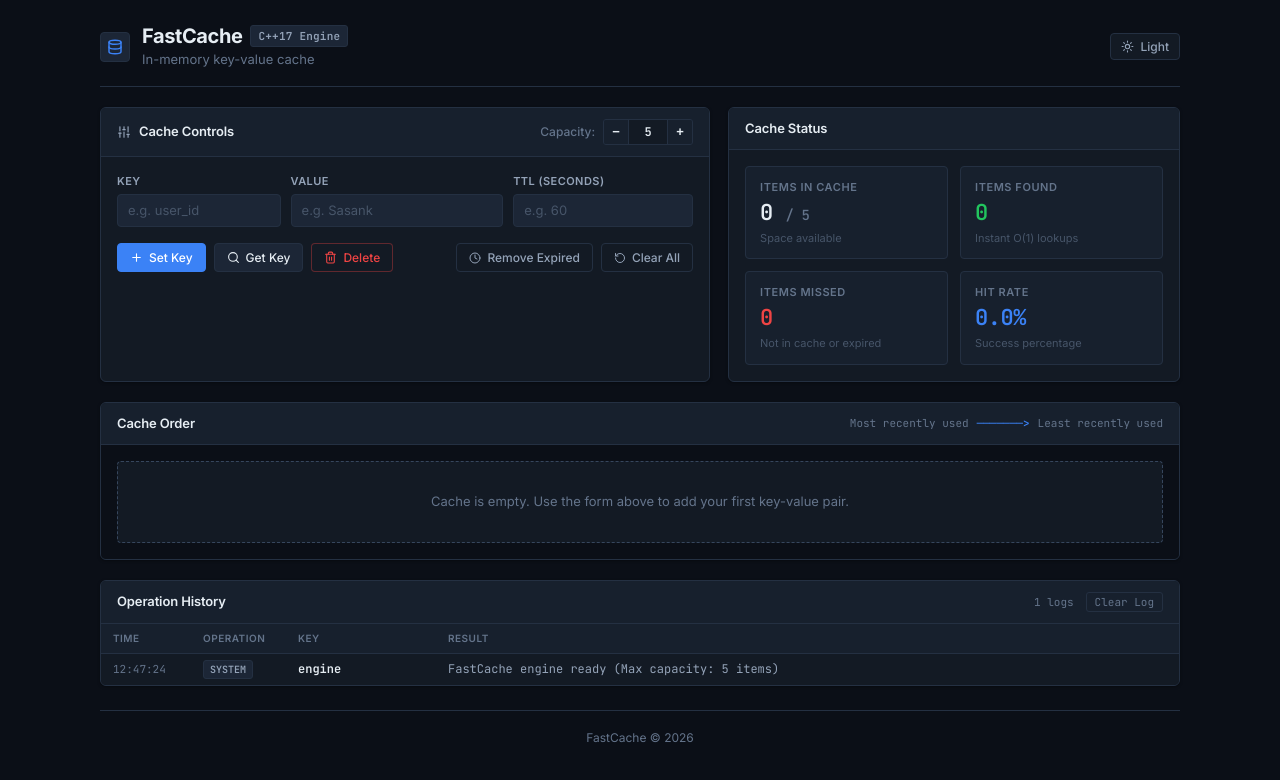
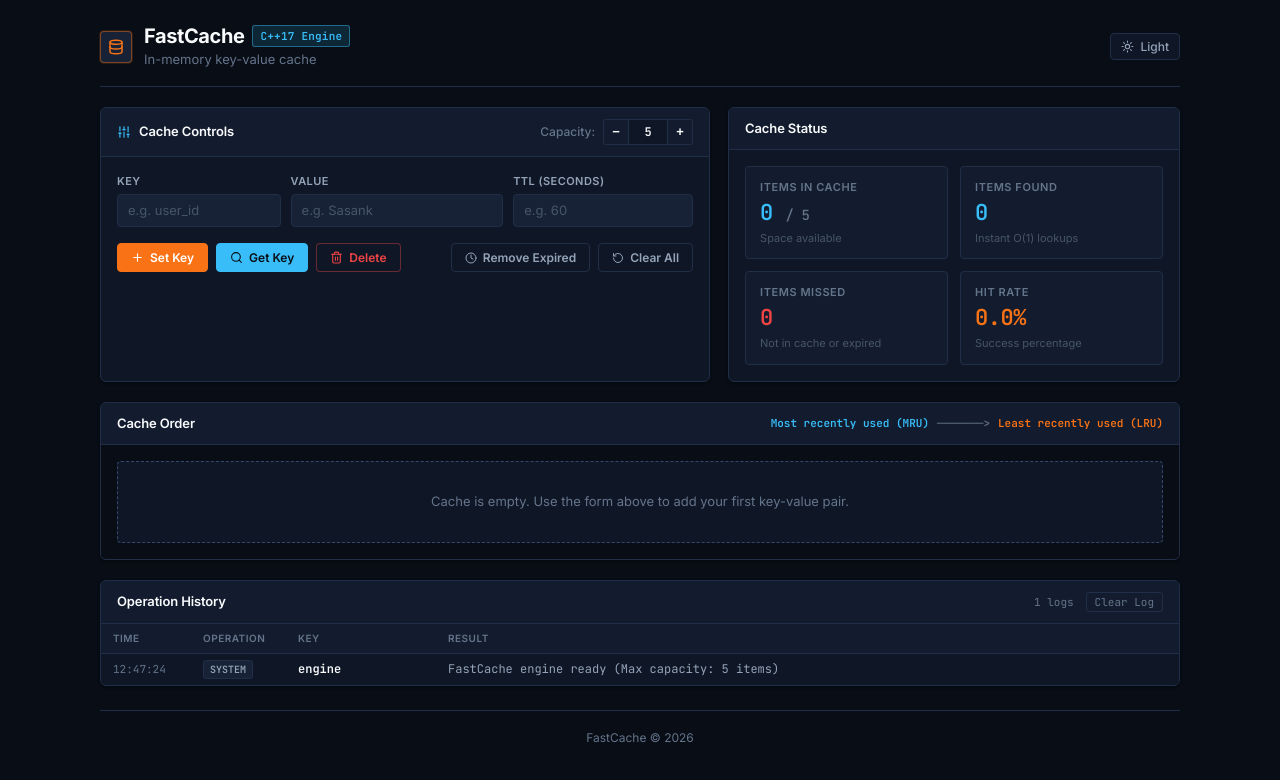
Before and after one commit to Coder1809/FastCache, a React (Vite) app in the folder web/: page / in a window 1280 px wide. Shown: the top 780 px of the page. Built offline with nearby package versions, Linux system fonts and the light colour scheme; the HTML template or start-up script is replaced by a standard one.

Commit message:
ui: apply orange and light blue theme to developer visualizer

```diff
--- a/web/src/App.jsx
+++ b/web/src/App.jsx
@@ -404,7 +404,7 @@ export default function App() {
           <div className="fc-status-grid">
             <div className="fc-status-card">
               <div className="fc-status-label">Items in Cache</div>
-              <div className="fc-status-value">
+              <div className={`fc-status-value ${stats.size >= stats.capacity ? 'fc-stat-rate' : 'fc-stat-hits'}`}>
                 {stats.size} <span className="fc-stat-sub">/ {stats.capacity}</span>
               </div>
               <div className="fc-status-caption">
@@ -441,9 +441,9 @@ export default function App() {
           </div>
 
           <div className="fc-direction-legend">
-            <span>Most recently used</span>
+            <span className="fc-mru-legend-label">Most recently used (MRU)</span>
             <span className="fc-direction-arrow">───────&gt;</span>
-            <span>Least recently used</span>
+            <span className="fc-lru-legend-label">Least recently used (LRU)</span>
           </div>
         </div>
 
--- a/web/src/index.css
+++ b/web/src/index.css
@@ -1,66 +1,76 @@
-/* Theme System: Dark (Default) & Light */
+/* Theme System: Orange & Light Blue Theme */
 :root, [data-theme="dark"] {
-  --bg-page: #0b0f17;
-  --bg-panel: #131a24;
-  --bg-subtle: #1c2636;
-  --bg-muted: #17202d;
-  --border-color: #243042;
-  --border-strong: #36465d;
-  --text-primary: #e6edf3;
+  --bg-page: #080d16;
+  --bg-panel: #0f1726;
+  --bg-subtle: #172237;
+  --bg-muted: #131c2e;
+  --border-color: #202f47;
+  --border-strong: #33486b;
+  --text-primary: #f8fafc;
   --text-secondary: #94a3b8;
   --text-muted: #64748b;
   --text-light: #475569;
 
-  --color-accent: #3b82f6;
-  --color-accent-hover: #2563eb;
-  --color-accent-subtle: rgba(59, 130, 246, 0.12);
-  --color-accent-border: #1d4ed8;
+  /* Primary Orange */
+  --color-orange: #f97316;
+  --color-orange-hover: #ea580c;
+  --color-orange-subtle: rgba(249, 115, 22, 0.15);
+  --color-orange-border: rgba(249, 115, 22, 0.45);
+  --color-orange-contrast: #ffffff;
+
+  /* Secondary Light Blue */
+  --color-lightblue: #38bdf8;
+  --color-lightblue-hover: #0ea5e9;
+  --color-lightblue-subtle: rgba(56, 189, 248, 0.15);
+  --color-lightblue-border: rgba(56, 189, 248, 0.45);
+  --color-lightblue-contrast: #080d16;
 
   --color-success: #22c55e;
-  --color-success-bg: rgba(34, 197, 94, 0.12);
-  --color-success-border: rgba(34, 197, 94, 0.35);
-
-  --color-warning: #f59e0b;
-  --color-warning-bg: rgba(245, 158, 11, 0.12);
-  --color-warning-border: rgba(245, 158, 11, 0.35);
+  --color-success-bg: rgba(34, 197, 94, 0.14);
+  --color-success-border: rgba(34, 197, 94, 0.4);
 
   --color-danger: #ef4444;
-  --color-danger-bg: rgba(239, 68, 68, 0.12);
-  --color-danger-border: rgba(239, 68, 68, 0.35);
+  --color-danger-bg: rgba(239, 68, 68, 0.14);
+  --color-danger-border: rgba(239, 68, 68, 0.4);
 
-  --shadow-subtle: 0 1px 3px 0 rgba(0, 0, 0, 0.35);
+  --shadow-subtle: 0 1px 3px 0 rgba(0, 0, 0, 0.4);
 }
 
 [data-theme="light"] {
-  --bg-page: #f0f2f5;
+  --bg-page: #f0f6fc;
   --bg-panel: #ffffff;
-  --bg-subtle: #e5e9ee;
-  --bg-muted: #f6f8fa;
-  --border-color: #d0d7de;
-  --border-strong: #afb8c1;
-  --text-primary: #1f2328;
-  --text-secondary: #57606a;
-  --text-muted: #656d76;
-  --text-light: #8c959f;
+  --bg-subtle: #e2edf8;
+  --bg-muted: #f8fafc;
+  --border-color: #cde0f2;
+  --border-strong: #96bbdc;
+  --text-primary: #0a1120;
+  --text-secondary: #334155;
+  --text-muted: #64748b;
+  --text-light: #94a3b8;
 
-  --color-accent: #0969da;
-  --color-accent-hover: #0856b3;
-  --color-accent-subtle: #ebf5ff;
-  --color-accent-border: #99c8ff;
+  /* Primary Orange */
+  --color-orange: #ea580c;
+  --color-orange-hover: #c2410c;
+  --color-orange-subtle: rgba(234, 88, 12, 0.12);
+  --color-orange-border: rgba(234, 88, 12, 0.4);
+  --color-orange-contrast: #ffffff;
 
-  --color-success: #1a7f37;
-  --color-success-bg: #dafbe1;
-  --color-success-border: #aceebb;
+  /* Secondary Light Blue */
+  --color-lightblue: #0284c7;
+  --color-lightblue-hover: #0369a1;
+  --color-lightblue-subtle: rgba(2, 132, 199, 0.12);
+  --color-lightblue-border: rgba(2, 132, 199, 0.4);
+  --color-lightblue-contrast: #ffffff;
 
-  --color-warning: #9a6700;
-  --color-warning-bg: #fff8c5;
-  --color-warning-border: #f1e05a;
+  --color-success: #16a34a;
+  --color-success-bg: #f0fdf4;
+  --color-success-border: #bbf7d0;
 
-  --color-danger: #cf222e;
-  --color-danger-bg: #ffebe9;
-  --color-danger-border: #ffc1ba;
+  --color-danger: #dc2626;
+  --color-danger-bg: #fef2f2;
+  --color-danger-border: #fecaca;
 
-  --shadow-subtle: 0 1px 2px 0 rgba(0, 0, 0, 0.05);
+  --shadow-subtle: 0 1px 2px 0 rgba(10, 17, 32, 0.06);
 }
 
 :root {
@@ -130,16 +140,17 @@ input[type=number] {
 }
 
 .fc-logo-mark {
-  width: 30px;
-  height: 30px;
+  width: 32px;
+  height: 32px;
   border-radius: var(--radius-sm);
   background: var(--bg-subtle);
-  border: 1px solid var(--border-color);
-  color: var(--color-accent);
+  border: 1px solid var(--color-orange-border);
+  color: var(--color-orange);
   display: flex;
   align-items: center;
   justify-content: center;
   flex-shrink: 0;
+  box-shadow: 0 0 0 1px var(--color-orange-subtle);
 }
 
 .fc-header-text {
@@ -166,9 +177,9 @@ input[type=number] {
   font-family: var(--font-mono);
   font-size: 11px;
   font-weight: 600;
-  color: var(--text-secondary);
-  background-color: var(--bg-subtle);
-  border: 1px solid var(--border-color);
+  color: var(--color-lightblue);
+  background-color: var(--color-lightblue-subtle);
+  border: 1px solid var(--color-lightblue-border);
   padding: 2px 7px;
   border-radius: var(--radius-xs);
   letter-spacing: 0.02em;
@@ -204,8 +215,8 @@ input[type=number] {
 
 .fc-theme-toggle-btn:hover {
   background-color: var(--bg-subtle);
-  color: var(--text-primary);
-  border-color: var(--border-strong);
+  color: var(--color-lightblue);
+  border-color: var(--color-lightblue-border);
 }
 
 /* Two-Column Grid: Controls & Status */
@@ -247,7 +258,7 @@ input[type=number] {
 }
 
 .fc-panel-icon {
-  color: var(--text-secondary);
+  color: var(--color-lightblue);
 }
 
 /* Capacity Stepper (Number instead of rolldown) */
@@ -284,12 +295,13 @@ input[type=number] {
   display: flex;
   align-items: center;
   justify-content: center;
-  transition: background 0.15s ease;
+  transition: background 0.15s ease, color 0.15s ease;
   user-select: none;
 }
 
 .fc-step-btn:hover:not(:disabled) {
-  background: var(--border-color);
+  background: var(--color-lightblue-subtle);
+  color: var(--color-lightblue);
 }
 
 .fc-step-btn:disabled {
@@ -314,7 +326,8 @@ input[type=number] {
 
 .fc-cap-input:focus {
   outline: none;
-  background: var(--color-accent-subtle);
+  background: var(--color-orange-subtle);
+  color: var(--color-orange);
 }
 
 /* Cache Controls Form */
@@ -351,13 +364,13 @@ input[type=number] {
   border-radius: var(--radius-sm);
   background-color: var(--bg-subtle);
   color: var(--text-primary);
-  transition: border-color 0.15s ease;
+  transition: border-color 0.15s ease, box-shadow 0.15s ease;
 }
 
 .fc-input:focus {
   outline: none;
-  border-color: var(--color-accent);
-  box-shadow: 0 0 0 2px var(--color-accent-subtle);
+  border-color: var(--color-orange);
+  box-shadow: 0 0 0 2px var(--color-orange-subtle);
 }
 
 .fc-input::placeholder {
@@ -365,7 +378,7 @@ input[type=number] {
   font-family: var(--font-sans);
 }
 
-/* Buttons */
+/* Action Buttons: Set (Orange), Get (Light Blue) */
 .fc-actions-row {
   display: flex;
   justify-content: space-between;
@@ -392,8 +405,8 @@ input[type=number] {
 .fc-btn {
   font-family: var(--font-sans);
   font-size: 12px;
-  font-weight: 500;
-  padding: 6px 12px;
+  font-weight: 600;
+  padding: 6px 13px;
   border-radius: var(--radius-sm);
   border: 1px solid transparent;
   cursor: pointer;
@@ -405,25 +418,28 @@ input[type=number] {
   white-space: nowrap;
 }
 
+/* Set Key: Orange */
 .fc-btn-primary {
-  background-color: var(--color-accent);
-  color: #ffffff;
-  border-color: var(--color-accent);
+  background-color: var(--color-orange);
+  color: var(--color-orange-contrast);
+  border-color: var(--color-orange);
 }
 
 .fc-btn-primary:hover {
-  background-color: var(--color-accent-hover);
-  border-color: var(--color-accent-hover);
+  background-color: var(--color-orange-hover);
+  border-color: var(--color-orange-hover);
 }
 
+/* Get Key: Light Blue */
 .fc-btn-secondary {
-  background-color: var(--bg-subtle);
-  color: var(--text-primary);
-  border-color: var(--border-color);
+  background-color: var(--color-lightblue);
+  color: var(--color-lightblue-contrast);
+  border-color: var(--color-lightblue);
 }
 
 .fc-btn-secondary:hover {
-  background-color: var(--border-color);
+  background-color: var(--color-lightblue-hover);
+  border-color: var(--color-lightblue-hover);
 }
 
 .fc-btn-danger {
@@ -445,6 +461,7 @@ input[type=number] {
 .fc-btn-subtle:hover {
   background-color: var(--bg-subtle);
   color: var(--text-primary);
+  border-color: var(--border-strong);
 }
 
 /* Feedback Status Banner */
@@ -459,10 +476,16 @@ input[type=number] {
   border: 1px solid transparent;
 }
 
-.fc-status-hit, .fc-status-success {
-  background-color: var(--color-success-bg);
-  border-color: var(--color-success-border);
-  color: var(--color-success);
+.fc-status-hit {
+  background-color: var(--color-lightblue-subtle);
+  border-color: var(--color-lightblue-border);
+  color: var(--color-lightblue);
+}
+
+.fc-status-success {
+  background-color: var(--color-orange-subtle);
+  border-color: var(--color-orange-border);
+  color: var(--color-orange);
 }
 
 .fc-status-miss, .fc-status-error {
@@ -472,9 +495,9 @@ input[type=number] {
 }
 
 .fc-status-info, .fc-status-warning {
-  background-color: var(--color-warning-bg);
-  border-color: var(--color-warning-border);
-  color: var(--color-warning);
+  background-color: var(--color-orange-subtle);
+  border-color: var(--color-orange-border);
+  color: var(--color-orange);
 }
 
 .fc-status-text {
@@ -524,7 +547,7 @@ input[type=number] {
 }
 
 .fc-stat-hits {
-  color: var(--color-success);
+  color: var(--color-lightblue);
 }
 
 .fc-stat-misses {
@@ -532,7 +555,7 @@ input[type=number] {
 }
 
 .fc-stat-rate {
-  color: var(--color-accent);
+  color: var(--color-orange);
 }
 
 .fc-status-caption {
@@ -566,8 +589,18 @@ input[type=number] {
   color: var(--text-muted);
 }
 
+.fc-mru-legend-label {
+  color: var(--color-lightblue);
+  font-weight: 600;
+}
+
+.fc-lru-legend-label {
+  color: var(--color-orange);
+  font-weight: 600;
+}
+
 .fc-direction-arrow {
-  color: var(--color-accent);
+  color: var(--text-muted);
   font-weight: 700;
 }
 
@@ -601,21 +634,23 @@ input[type=number] {
   flex-direction: column;
   gap: 8px;
   position: relative;
-  transition: border-color 0.15s ease;
+  transition: border-color 0.15s ease, box-shadow 0.15s ease;
 }
 
 .fc-node-card:hover {
   border-color: var(--border-strong);
 }
 
+/* MRU: Light Blue Accent */
 .fc-node-card-mru {
-  border-color: var(--color-accent-border);
-  box-shadow: 0 0 0 1px var(--color-accent);
+  border-color: var(--color-lightblue-border);
+  box-shadow: 0 0 0 1px var(--color-lightblue);
 }
 
+/* LRU: Orange Accent */
 .fc-node-card-lru {
-  border-color: var(--color-warning-border);
-  box-shadow: 0 0 0 1px var(--color-warning);
+  border-color: var(--color-orange-border);
+  box-shadow: 0 0 0 1px var(--color-orange);
 }
 
 .fc-node-header {
@@ -643,13 +678,13 @@ input[type=number] {
 }
 
 .fc-role-mru {
-  background-color: var(--color-accent);
-  color: #ffffff;
+  background-color: var(--color-lightblue);
+  color: var(--color-lightblue-contrast);
 }
 
 .fc-role-lru {
-  background-color: var(--color-warning);
-  color: #ffffff;
+  background-color: var(--color-orange);
+  color: var(--color-orange-contrast);
 }
 
 .fc-role-mid {
@@ -676,9 +711,9 @@ input[type=number] {
 }
 
 .fc-node-btn:hover {
-  background: var(--border-color);
-  color: var(--color-accent);
-  border-color: var(--color-accent-border);
+  background: var(--color-lightblue-subtle);
+  color: var(--color-lightblue);
+  border-color: var(--color-lightblue-border);
 }
 
 .fc-node-btn-del:hover {
@@ -742,7 +777,7 @@ input[type=number] {
 }
 
 .fc-ttl-expiring {
-  color: var(--color-warning);
+  color: var(--color-orange);
   font-weight: 600;
 }
 
@@ -769,7 +804,7 @@ input[type=number] {
 }
 
 .fc-connector-arrow {
-  color: var(--text-muted);
+  color: var(--color-lightblue);
   font-size: 13px;
   line-height: 1;
 }
@@ -815,11 +850,13 @@ input[type=number] {
   border-radius: var(--radius-xs);
   color: var(--text-muted);
   cursor: pointer;
+  transition: all 0.15s ease;
 }
 
 .fc-log-clear-btn:hover {
   background: var(--bg-subtle);
   color: var(--text-primary);
+  border-color: var(--border-strong);
 }
 
 .fc-table-container {
@@ -883,15 +920,15 @@ input[type=number] {
 }
 
 .fc-op-set {
-  background-color: var(--color-accent-subtle);
-  color: var(--color-accent);
-  border: 1px solid var(--color-accent-border);
+  background-color: var(--color-orange-subtle);
+  color: var(--color-orange);
+  border: 1px solid var(--color-orange-border);
 }
 
 .fc-op-hit {
-  background-color: var(--color-success-bg);
-  color: var(--color-success);
-  border: 1px solid var(--color-success-border);
+  background-color: var(--color-lightblue-subtle);
+  color: var(--color-lightblue);
+  border: 1px solid var(--color-lightblue-border);
 }
 
 .fc-op-miss {
@@ -906,10 +943,16 @@ input[type=number] {
   border: 1px solid var(--color-danger-border);
 }
 
-.fc-op-evict, .fc-op-purge {
-  background-color: var(--color-warning-bg);
-  color: var(--color-warning);
-  border: 1px solid var(--color-warning-border);
+.fc-op-evict {
+  background-color: var(--color-orange-subtle);
+  color: var(--color-orange);
+  border: 1px solid var(--color-orange-border);
+}
+
+.fc-op-purge {
+  background-color: var(--color-lightblue-subtle);
+  color: var(--color-lightblue);
+  border: 1px solid var(--color-lightblue-border);
 }
 
 .fc-op-sys, .fc-op-cap {
```
Also changed, not shown: 4 other files (tests, documents, lock files or other folders).
